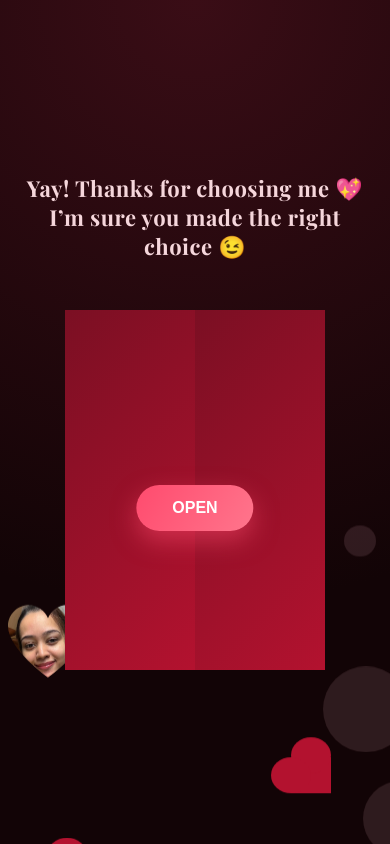
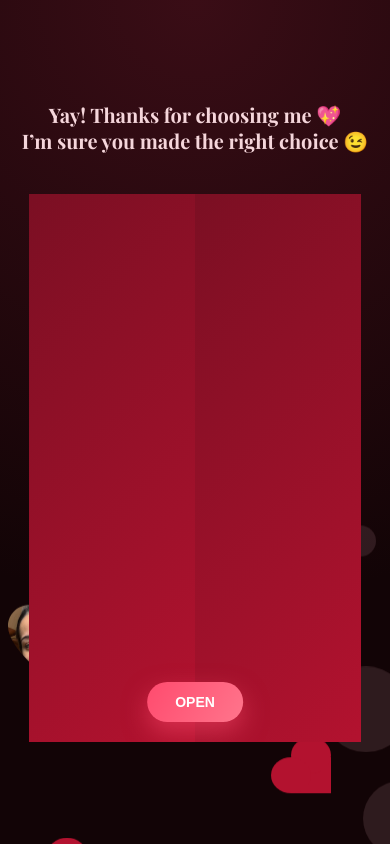
Before and after one commit to STS-INC/valentine, a plain HTML site: page yes.html in a window 390 px wide. Drawn offline with nearby package versions, Linux system fonts and the light colour scheme.

Commit message:
Add files via upload

```diff
--- a/yes.html
+++ b/yes.html
@@ -91,14 +91,15 @@ C3.8,0,0,3.8,0,8.4c0,9.3,16,20.6,16,20.6s16-11.3,16-20.6C32,3.8,28.2,0,23.6,0z'/
   flex-direction: column;
   justify-content: center;
   align-items: center;
+  padding: 20px;
 }
 
 /* ================= INTRO HEADING ================= */
 .heading {
   font-family: "Playfair Display", serif;
   text-align: center;
-  max-width: 640px;
-  margin-bottom: 50px;
+  max-width: 700px;
+  margin-bottom: 40px;
   color: #f5d6db;
   transition: opacity 0.8s ease;
 }
@@ -111,30 +112,33 @@ C3.8,0,0,3.8,0,8.4c0,9.3,16,20.6,16,20.6s16-11.3,16-20.6C32,3.8,28.2,0,23.6,0z'/
 .heading .line2 {
   font-size: 36px;
   font-weight: 700;
-  letter-spacing: 0.5px;
-  line-height: 1.3;
   opacity: 0;
-  transform: translateY(-40px) scale(0.9);
+  transform: translateY(-30px);
 }
 
 .heading .line1 {
-  animation:
-    fadeDown 1s ease forwards,
-    popEffect 0.4s ease 1s forwards;
+  animation: fadeDown 1s ease forwards;
 }
 
 .heading .line2 {
-  animation:
-    fadeDown 1s ease 0.6s forwards,
-    popEffect 0.4s ease 1.6s forwards;
+  animation: fadeDown 1s ease 0.6s forwards;
 }
 
-/* FINAL HEADING */
+@keyframes fadeDown {
+  to {
+    opacity: 1;
+    transform: translateY(0);
+  }
+}
+
+/* ================= FINAL HEADING ================= */
 .final-heading {
   position: absolute;
-  top: 8%;
+  top: 6%;
   font-family: "Playfair Display", serif;
   font-size: 42px;
+  text-align: center;
+  width: 100%;
   opacity: 0;
   transition: opacity 1.2s ease;
 }
@@ -145,14 +149,15 @@ C3.8,0,0,3.8,0,8.4c0,9.3,16,20.6,16,20.6s16-11.3,16-20.6C32,3.8,28.2,0,23.6,0z'/
 
 /* ================= SCENE ================= */
 .scene {
-  width: 320px;
-  height: 420px;
-  perspective: 2000px;
   position: relative;
+  width: 340px;
+  height: 450px;
+  max-width: 90vw;
+  max-height: 70vh;
   overflow: hidden;
 }
 
-/* ================= PHOTO (NOW VISIBLE FROM START) ================= */
+/* ================= PHOTO ================= */
 .photo {
   position: absolute;
   inset: 0;
@@ -167,7 +172,7 @@ C3.8,0,0,3.8,0,8.4c0,9.3,16,20.6,16,20.6s16-11.3,16-20.6C32,3.8,28.2,0,23.6,0z'/
   box-shadow: 0 30px 60px rgba(0,0,0,0.6);
 }
 
-/* ================= CURTAIN STYLE CARD ================= */
+/* ================= CURTAIN CARD ================= */
 .card {
   position: absolute;
   inset: 0;
@@ -182,28 +187,18 @@ C3.8,0,0,3.8,0,8.4c0,9.3,16,20.6,16,20.6s16-11.3,16-20.6C32,3.8,28.2,0,23.6,0z'/
   transition: transform 2.5s cubic-bezier(.25,.8,.25,1);
 }
 
-.left {
-  transform-origin: left;
-}
+.left  { transform-origin: left; }
+.right { transform-origin: right; }
 
-.right {
-  transform-origin: right;
-}
-
-.open .left {
-  transform: translateX(-100%);
-}
-
-.open .right {
-  transform: translateX(100%);
-}
+.open .left  { transform: translateX(-100%); }
+.open .right { transform: translateX(100%); }
 
 /* ================= OPEN BUTTON ================= */
 .open-btn {
   position: absolute;
-  bottom: 45%;
+  bottom: 20px;
   left: 50%;
-  transform: translate(-50%, 50%);
+  transform: translateX(-50%);
   padding: 14px 36px;
   border-radius: 30px;
   border: none;
@@ -213,32 +208,40 @@ C3.8,0,0,3.8,0,8.4c0,9.3,16,20.6,16,20.6s16-11.3,16-20.6C32,3.8,28.2,0,23.6,0z'/
   background: linear-gradient(120deg, #ff4b6e, #ff758c);
   color: white;
   box-shadow: 0 10px 25px rgba(255, 75, 110, 0.5);
-  transition: 0.4s ease;
+  transition: opacity 0.6s ease;
+  z-index: 3;   /* 🔥 THIS FIXES IT */
 }
+
 
 .open-btn.fade-out {
   opacity: 0;
   pointer-events: none;
 }
 
-/* ================= ANIMATIONS ================= */
-@keyframes fadeDown {
-  to {
-    opacity: 1;
-    transform: translateY(0) scale(1);
+/* ================= MOBILE OPTIMIZATION ================= */
+@media(max-width:600px){
+
+  .heading .line1,
+  .heading .line2 {
+    font-size: 20px;
+    line-height: 1.3;
   }
-}
 
-@keyframes popEffect {
-  0%   { transform: scale(1); }
-  50%  { transform: scale(1.1); }
-  100% { transform: scale(1); }
-}
+  .final-heading {
+    font-size: 24px;
+    top: 5%;
+  }
 
-@media(max-width:600px){
-  .heading .line1,
-  .heading .line2 { font-size: 22px; padding:0 20px; }
-  .scene { width: 260px; height: 360px; }
+  .scene {
+    width: 85vw;
+    height: 65vh;
+  }
+
+  .open-btn {
+    padding: 12px 28px;
+    font-size: 14px;
+  }
+
 }
 
 </style>
@@ -268,19 +271,22 @@ C3.8,0,0,3.8,0,8.4c0,9.3,16,20.6,16,20.6s16-11.3,16-20.6C32,3.8,28.2,0,23.6,0z'/
     <div class="card">
       <div class="curtain left"></div>
       <div class="curtain right"></div>
-      <button class="open-btn" id="openBtn" onclick="openCard()">OPEN</button>
     </div>
+
+    <button class="open-btn" id="openBtn" onclick="openCard()">OPEN</button>
   </div>
 
 </div>
 
 <script>
 
-/* MUSIC */
+/* MUSIC AUTOPLAY */
 const music = document.getElementById("bgMusic");
+
 window.addEventListener("DOMContentLoaded", () => {
     music.volume = 0;
     const playPromise = music.play();
+
     if (playPromise !== undefined) {
         playPromise.then(() => {
             music.muted = false;
@@ -309,11 +315,8 @@ function fadeInMusic() {
     }, 200);
 }
 
-/* OPEN CARD SEQUENCE */
 function openCard(){
-
     document.getElementById("app").classList.add("open");
-
     document.getElementById("openBtn").classList.add("fade-out");
     document.getElementById("introHeading").classList.add("fade-out");
 
@@ -322,7 +325,7 @@ function openCard(){
     }, 1700);
 }
 
-/* FLOATING ELEMENTS (UNCHANGED) */
+/* FLOATING ELEMENTS */
 const bg = document.getElementById("bgLayer");
 
 function createCircle(){
```
